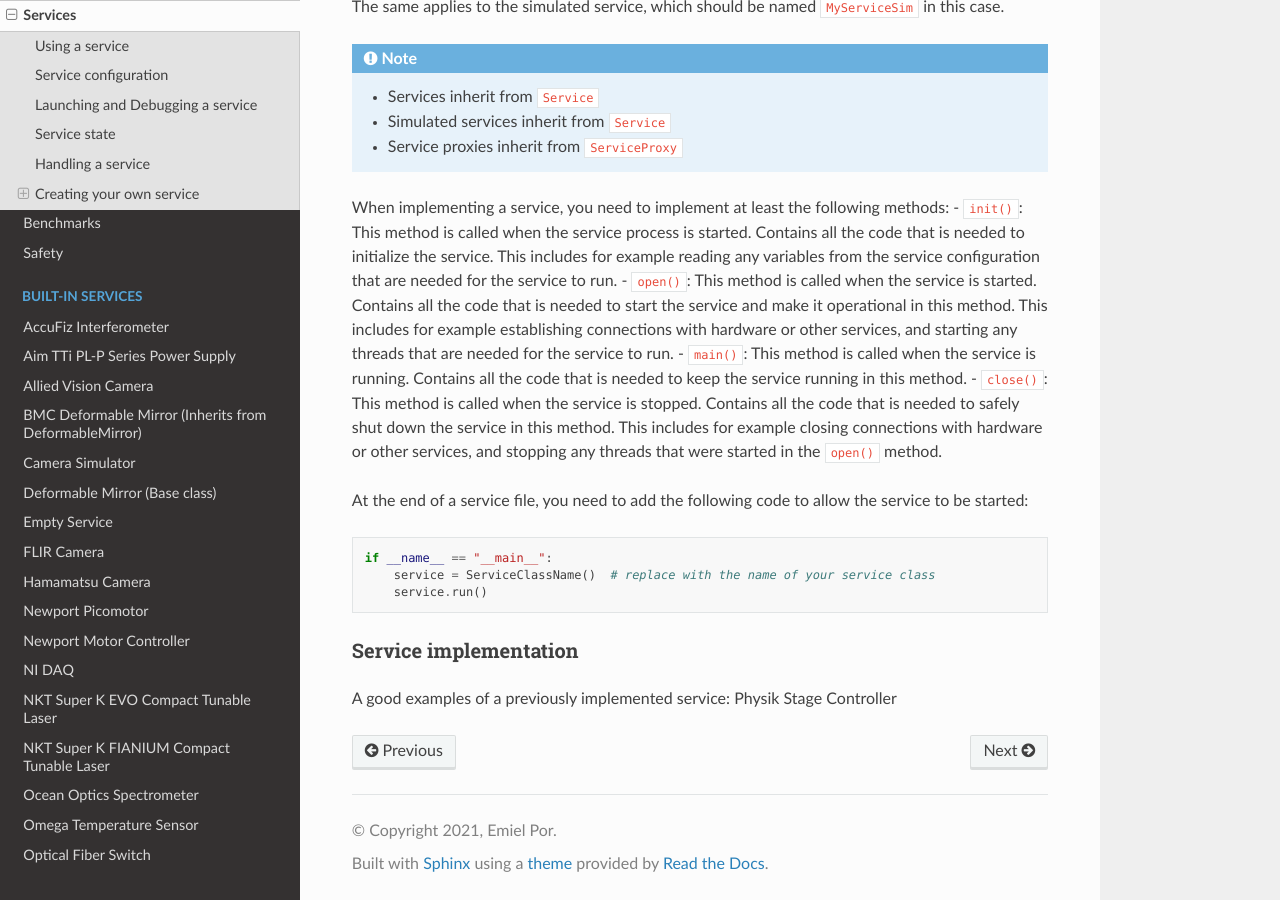
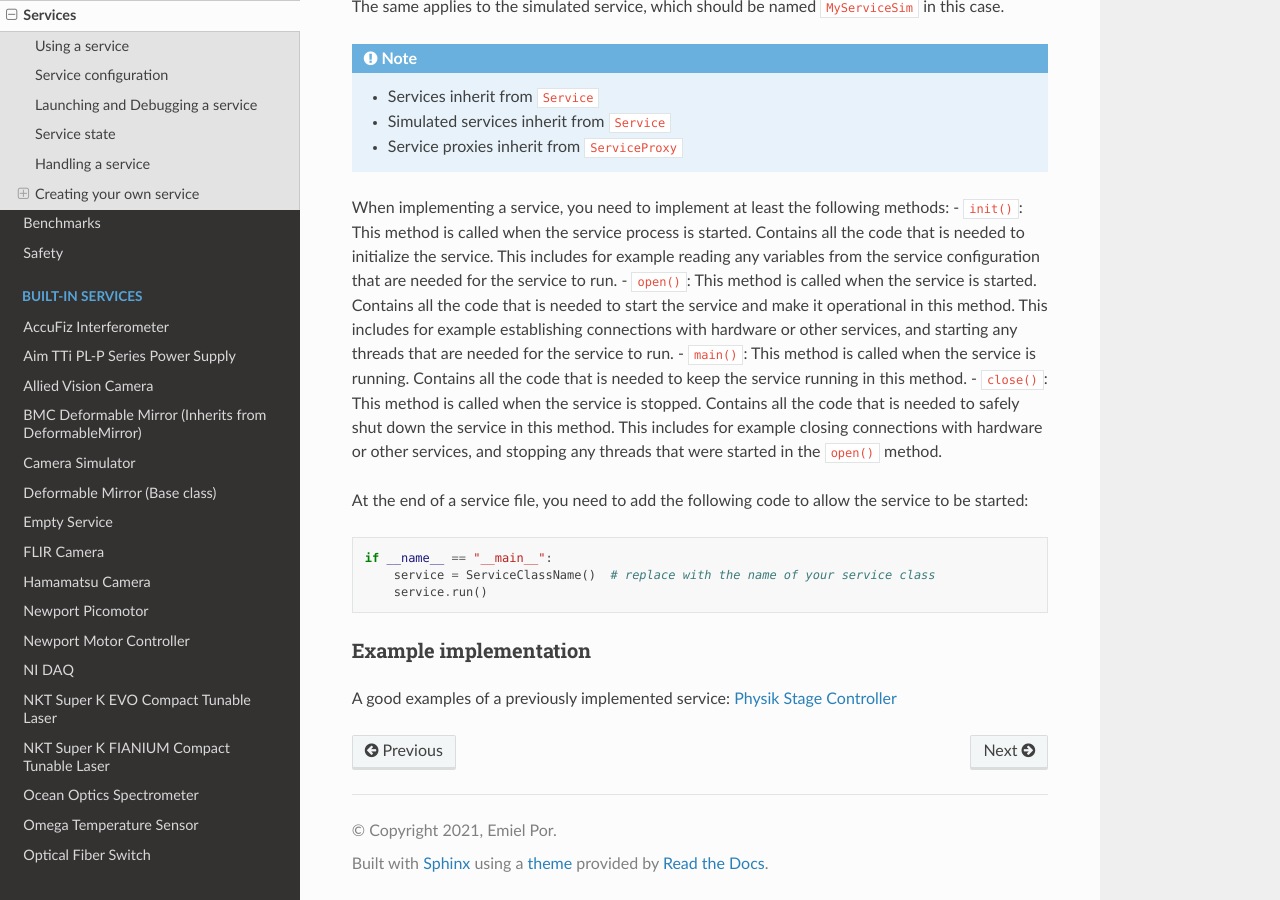
Before and after one commit to spacetelescope/catkit2, a Sphinx documentation site: the page built from docs/services.rst, in a window 1280 px wide and 900 px high, scrolled down 5136 px. Built offline with Sphinx 7.4.7 and the Read the Docs theme 3.1.0, drawn with Linux system fonts in a browser that asks for light colours.

Commit message:
Add example link

```diff
--- a/docs/services.rst
+++ b/docs/services.rst
@@ -208,7 +208,7 @@ At the end of a service file, you need to add the following code to allow the se
         service = ServiceClassName()  # replace with the name of your service class
         service.run()
 
-Service implementation
+Example implementation
 ~~~~~~~~~~~~~~~~~~~~~~
 
-A good examples of a previously implemented service: Physik Stage Controller
+A good examples of a previously implemented service: `Physik Stage Controller <https://github.com/spacetelescope/catkit2/pull/401>`_
```
